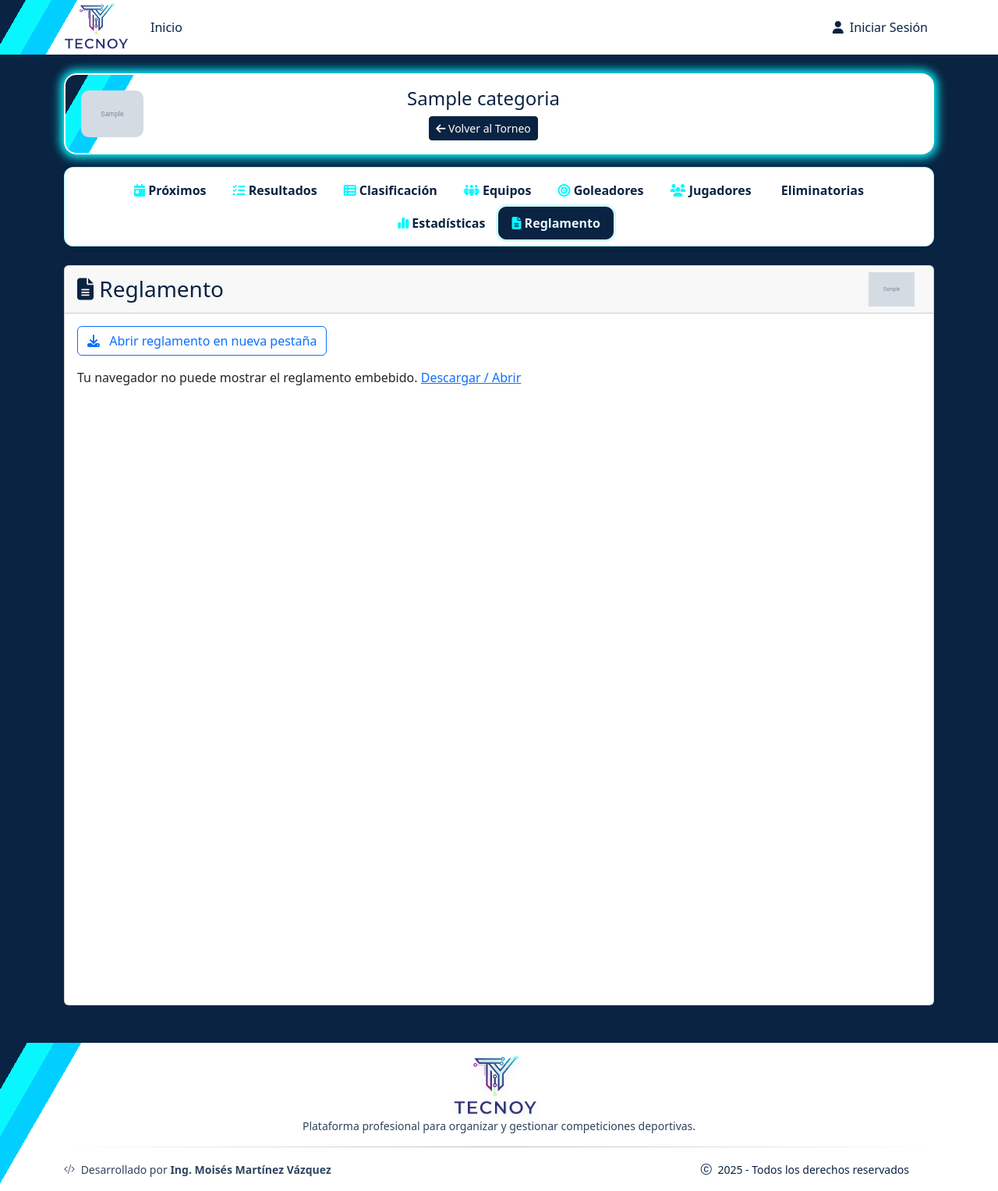
After one commit to Moy020513/Torneos, a Django app: page /categoria/1/reglamento/ in a window 1280 px wide. The commit adds this page. Shown: the whole page at 78% size. Run offline with Django 4.2, Linux system fonts and the light colour scheme; tables that the repository leaves empty hold one stand-in row (values such as "Sample post"); grey boxes marked "Sample" are stand-in pictures.

Commit message:
reglamento de torneo

```diff
--- a/templates/torneos/base.html
+++ b/templates/torneos/base.html
@@ -303,6 +303,9 @@
           <li class="nav-item">
             <a class="nav-link {% if url_name == 'estadisticas' %}active{% endif %}" href="{% url 'estadisticas' categoria.id %}"><i class="fa-solid fa-chart-simple"></i> Estadísticas</a>
           </li>
+          <li class="nav-item">
+            <a class="nav-link {% if url_name == 'reglamento' %}active{% endif %}" href="{% url 'reglamento' categoria.id %}"><i class="fa-solid fa-file-lines"></i> Reglamento</a>
+          </li>
         </ul>
 
         <!-- Menú Móvil Hamburguesa -->
@@ -321,6 +324,7 @@
             <a class="nav-link {% if url_name == 'eliminatorias' %}active{% endif %}" href="{% url 'eliminatorias' categoria.id %}"><i class="fa-solid fa-bracket"></i> Eliminatorias</a>
             {% endif %}
             <a class="nav-link {% if url_name == 'estadisticas' %}active{% endif %}" href="{% url 'estadisticas' categoria.id %}"><i class="fa-solid fa-chart-simple"></i> Estadísticas</a>
+            <a class="nav-link {% if url_name == 'reglamento' %}active{% endif %}" href="{% url 'reglamento' categoria.id %}"><i class="fa-solid fa-file-lines"></i> Reglamento</a>
           </div>
         </div>
       </div>
--- /dev/null
+++ b/templates/torneos/reglamento.html
@@ -0,0 +1,38 @@
+{% extends 'torneos/base.html' %}
+{% load static %}
+
+{% block title %}Reglamento - {{ categoria.nombre }}{% endblock %}
+
+{% block categoria_content %}
+<div class="card section-card mb-4">
+    <div class="card-header d-flex justify-content-between align-items-center">
+        <h3 class="m-0 text-navy"><i class="fa-solid fa-file-lines"></i> Reglamento</h3>
+        <div>
+            {% if torneo and torneo.logo %}
+            <img src="{{ torneo.logo.url }}" alt="{{ torneo.nombre }}" style="height:44px; object-fit:contain;" class="me-2">
+            {% endif %}
+        </div>
+    </div>
+    <div class="card-body">
+        {% if reglamento %}
+            {% comment %}Intentar embeber PDF; si es otro tipo, mostrar enlace de descarga{% endcomment %}
+            {% with url=reglamento.url %}
+                <div class="mb-3">
+                    <a href="{{ url }}" target="_blank" class="btn btn-outline-primary">
+                        <i class="fa-solid fa-download me-2"></i> Abrir reglamento en nueva pestaña
+                    </a>
+                </div>
+                <div style="width:100%; height:800px;">
+                    <object data="{{ url }}" type="application/pdf" width="100%" height="100%">
+                        <p>Tu navegador no puede mostrar el reglamento embebido. <a href="{{ url }}" target="_blank">Descargar / Abrir</a></p>
+                    </object>
+                </div>
+            {% endwith %}
+        {% else %}
+            <div class="alert alert-warning">
+                No se ha subido ningún reglamento para este torneo.
+            </div>
+        {% endif %}
+    </div>
+</div>
+{% endblock %}
--- a/torneos/forms.py
+++ b/torneos/forms.py
@@ -72,7 +72,7 @@ class TorneoForm(AdminFormMixin, forms.ModelForm):
     # Eliminar la asignación manual de value; dejar que Django maneje los valores de fecha
     class Meta:
         model = Torneo
-        fields = ['nombre', 'descripcion', 'fecha_inicio', 'fecha_fin', 'formato_torneo', 'logo', 'activo']
+        fields = ['nombre', 'descripcion', 'fecha_inicio', 'fecha_fin', 'formato_torneo', 'logo', 'reglamento', 'activo']
         widgets = {
             'fecha_inicio': forms.DateInput(attrs={'type': 'date'}),
             'fecha_fin': forms.DateInput(attrs={'type': 'date'}),
@@ -85,6 +85,7 @@ class TorneoForm(AdminFormMixin, forms.ModelForm):
             'fecha_fin': 'Fecha de Finalización',
             'formato_torneo': 'Formato del Torneo',
             'logo': 'Logo del Torneo',
+            'reglamento': 'Reglamento (archivo)',
             'activo': 'Torneo Activo',
         }
 
--- a/torneos/models.py
+++ b/torneos/models.py
@@ -44,6 +44,13 @@ class Torneo(models.Model):
         validators=[FileExtensionValidator(allowed_extensions=['png', 'jpg', 'jpeg', 'gif'])],
         blank=True,
         null=True
+    )
+    reglamento = models.FileField(
+        upload_to='torneos/reglamentos/',
+        validators=[FileExtensionValidator(allowed_extensions=['pdf', 'doc', 'docx', 'odt'])],
+        blank=True,
+        null=True,
+        help_text='Sube el reglamento del torneo (PDF, DOC, DOCX, ODT)'
     )
     color1 = models.CharField(max_length=7, blank=True, null=True)
     color2 = models.CharField(max_length=7, blank=True, null=True)
--- a/torneos/urls.py
+++ b/torneos/urls.py
@@ -13,6 +13,7 @@ urlpatterns = [
     path('categoria/<int:categoria_id>/tabla-posiciones/', views.tabla_posiciones_view, name='tabla_posiciones'),
     path('categoria/<int:categoria_id>/equipos/', views.equipos_view, name='equipos'),
     path('categoria/<int:categoria_id>/estadisticas/', views.estadisticas_view, name='estadisticas'),
+    path('categoria/<int:categoria_id>/reglamento/', views.reglamento_view, name='reglamento'),
     path('categoria/<int:categoria_id>/resultados/', views.resultados_view, name='resultados'),
     path('categoria/<int:categoria_id>/jugadores/', views.jugadores_view, name='jugadores'),
     path('jugador/<int:jugador_id>/', views.jugador_detalle, name='jugador_detalle'),
--- a/torneos/views.py
+++ b/torneos/views.py
@@ -77,6 +77,21 @@ def estadisticas_view(request, categoria_id):
         'is_admin_view': is_admin_view,
     }
     return render(request, 'torneos/estadisticas.html', context)
+
+def reglamento_view(request, categoria_id):
+    categoria = get_object_or_404(Categoria, id=categoria_id)
+    torneo = getattr(categoria, 'torneo', None)
+
+    reglamento = None
+    if torneo and getattr(torneo, 'reglamento', None):
+        reglamento = torneo.reglamento
+
+    context = {
+        'categoria': categoria,
+        'torneo': torneo,
+        'reglamento': reglamento,
+    }
+    return render(request, 'torneos/reglamento.html', context)
 # AJAX para filtrar categorías por torneo en el admin
 from django.contrib.admin.views.decorators import staff_member_required
 from django.http import JsonResponse
@@ -238,6 +253,8 @@ def categoria_detalle(request, categoria_id):
     proximos_partidos = list(partidos.filter(jugado=False, goles_local=0, goles_visitante=0))
     # Ordenar: primero por fecha si existe, si no por jornada
     def _proximo_sort_key(p):
+
+
         dt = p.fecha
         if settings.USE_TZ:
             if dt is None:
```
Also changed, not shown: templates/admin/torneos/form.html (+24 -0 lines), torneos/admin.py (+8 -1 lines), torneos/migrations/0016_torneo_reglamento.py (added).
